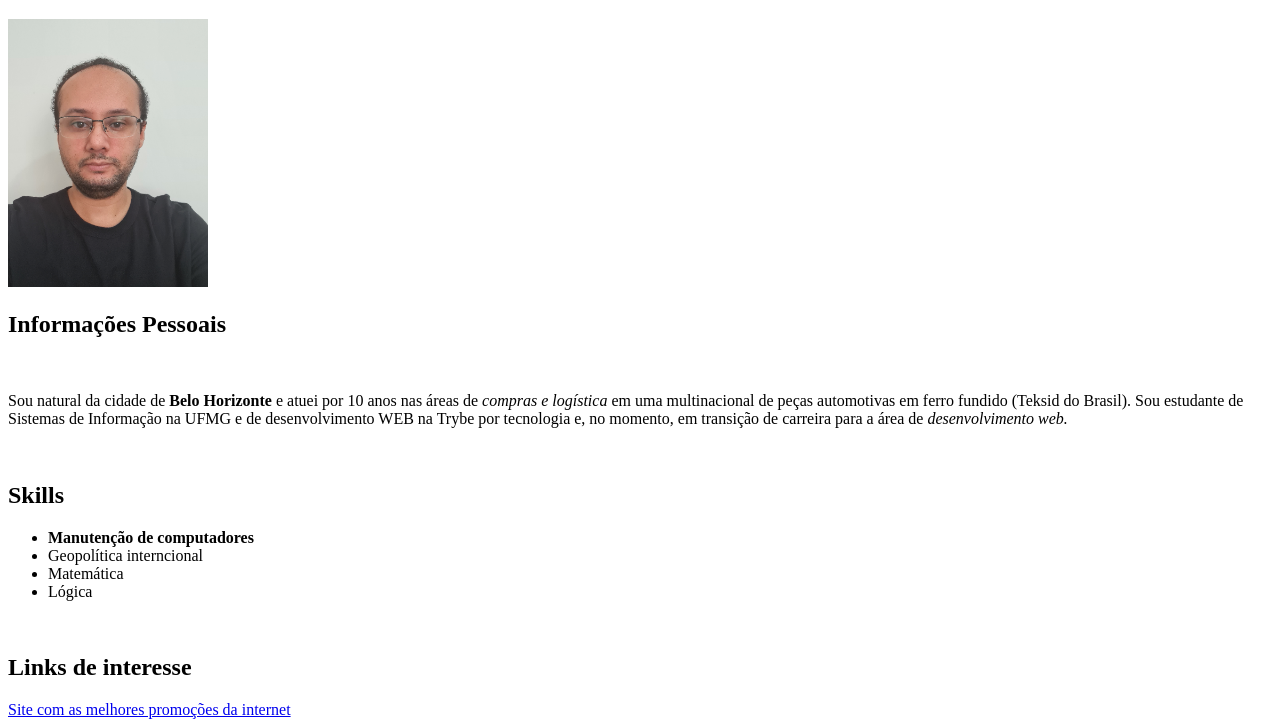
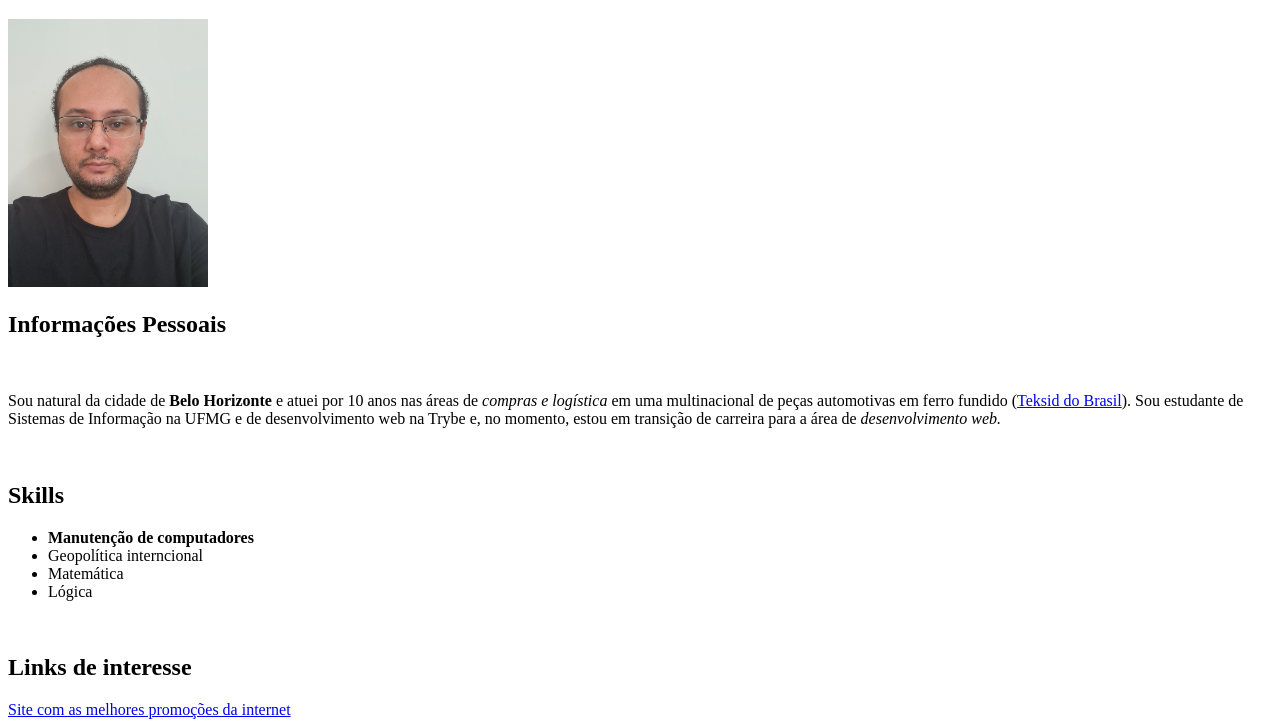
Before and after one commit to hugopassosdev/hugopassosdev.github.io, a plain HTML site: page index.html in a window 1280 px wide. Shown: the part 79-800 px from the top of the page. Drawn offline with Linux system fonts and the light colour scheme.

Commit message:
Alterações no texto

```diff
--- a/index.html
+++ b/index.html
@@ -11,7 +11,7 @@
     <br>
     <h2 id="info">Informações Pessoais</h2>
     <br>
-    <p>Sou natural da cidade de <strong>Belo Horizonte</strong> e atuei por 10 anos nas áreas de <em>compras e logística</em> em uma multinacional de peças automotivas em ferro fundido (Teksid do Brasil). Sou estudante de Sistemas de Informação na UFMG e de desenvolvimento WEB na Trybe por tecnologia e, no momento, em transição de carreira para a área de <em>desenvolvimento web.</em></p>
+    <p>Sou natural da cidade de <strong>Belo Horizonte</strong> e atuei por 10 anos nas áreas de <em>compras e logística</em> em uma multinacional de peças automotivas em ferro fundido (<a href="http://www.teksid.com.br/pagina/17/home.aspx" target="_blank">Teksid do Brasil</a>). Sou estudante de Sistemas de Informação na UFMG e de desenvolvimento web na Trybe e, no momento, estou em transição de carreira para a área de <em>desenvolvimento web.</em></p>
     <br>
     <h2 id="skills">Skills</h2>
     <ul>
```
